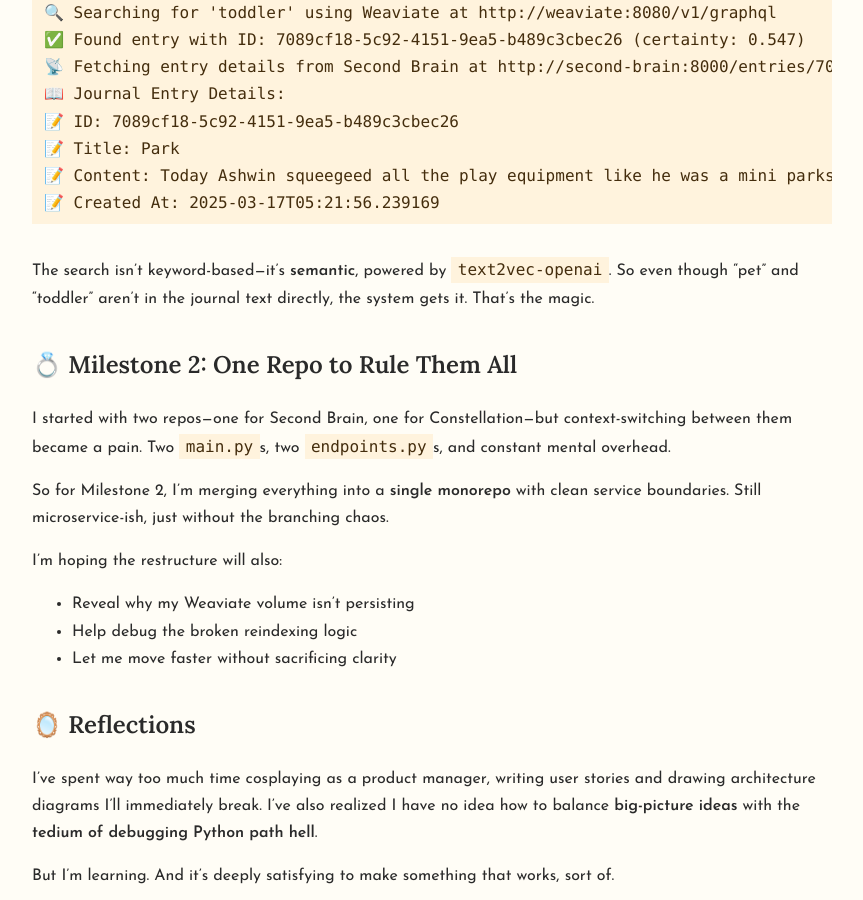
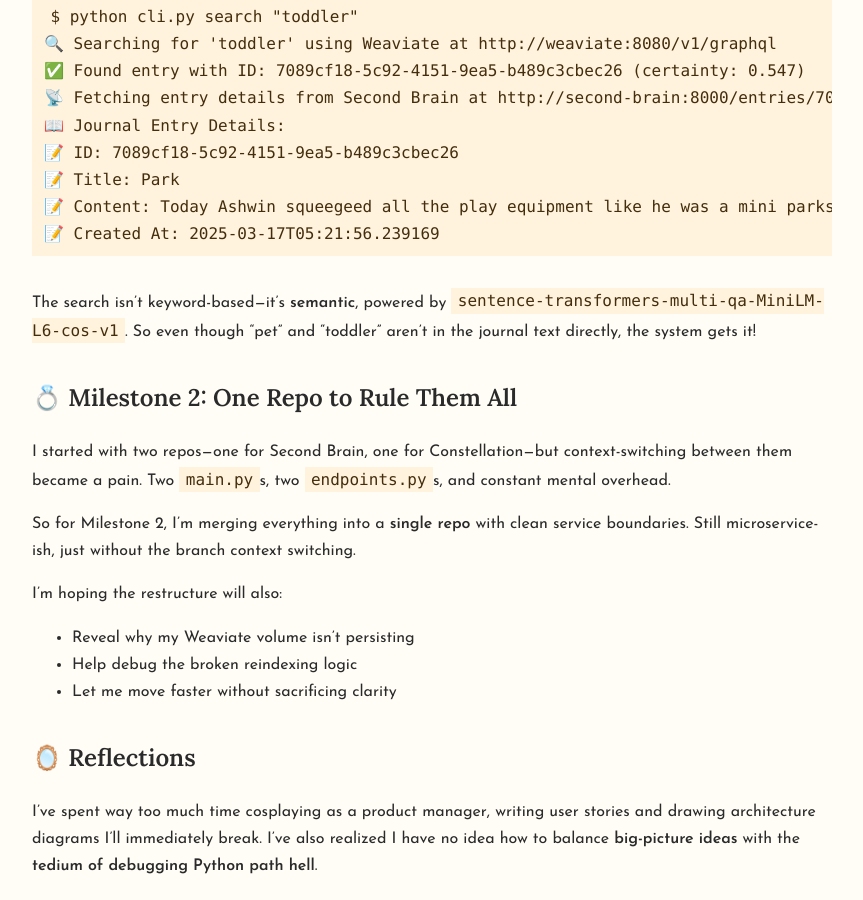
Before and after one commit to smcknight9/buildbyshawna, a Jekyll site: the page built from _portfolio/constellation.md, in a window 1280 px wide and 900 px high, scrolled down 5110 px. Shown: the whole window, without its empty margins (208-1071 px from the left). Built offline with Jekyll 4.4.1, drawn with Linux system fonts in a browser that asks for light colours; some of the changed text lies outside the part shown.

Commit message:
Update constellation.md

````diff
--- a/_portfolio/constellation.md
+++ b/_portfolio/constellation.md
@@ -23,7 +23,7 @@
 The architecture:
 
 - **Second Brain**: Ingests and stores journal entries via a FastAPI service + Postgres
-- **Constellation**: Handles search and AI logic, powered by Weaviate and OpenAI embeddings
+- **Constellation**: Handles search and AI logic, powered by Weaviate and `sentence-transformers-multi-qa-MiniLM-L6-cos-v1` embeddings
 - **CLI**: A simple interface using the Typer python module for adding, retrieving, and semantically searching entries using cosine similarity
 
 ![Mermaid.js diagram of semantic search architecture](/assets/images/constellation-architecture-1.jpeg "Early mermaid.js architecture diagram that needs updating.")
@@ -45,7 +45,7 @@
     requests.post(url, json=payload)
 ```
 
-Right now I'm using the **`text2vec-openai`** module. It’s hosted, lightweight, and lets me focus on wiring everything together before I explore alternatives like SentenceTransformers or Cohere.
+Right now I'm using the **`Weaviate`** module. It’s hosted, lightweight, and lets me focus on wiring everything together before I explore alternatives like SentenceTransformers or Cohere.
 
 ## 🤕 What Broke
 
@@ -143,14 +143,14 @@
 📝 Content: Today Ashwin squeegeed all the play equipment like he was a mini parks and rec employee
 📝 Created At: 2025-03-17T05:21:56.239169
 ```
-The search isn’t keyword-based—it’s **semantic**, powered by `text2vec-openai`. So even though “pet” and “toddler” aren’t in the journal text directly, the system gets it. That’s the magic.
+The search isn’t keyword-based—it’s **semantic**, powered by `sentence-transformers-multi-qa-MiniLM-L6-cos-v1`. So even though “pet” and “toddler” aren’t in the journal text directly, the system gets it!
 
 
 ## 💍 Milestone 2: One Repo to Rule Them All
 
 I started with two repos—one for Second Brain, one for Constellation—but context-switching between them became a pain. Two `main.py`s, two `endpoints.py`s, and constant mental overhead.
 
-So for Milestone 2, I’m merging everything into a **single monorepo** with clean service boundaries. Still microservice-ish, just without the branching chaos.
+So for Milestone 2, I’m merging everything into a **single repo** with clean service boundaries. Still microservice-ish, just without the branch context switching.
 
 I’m hoping the restructure will also:
 - Reveal why my Weaviate volume isn’t persisting
````
